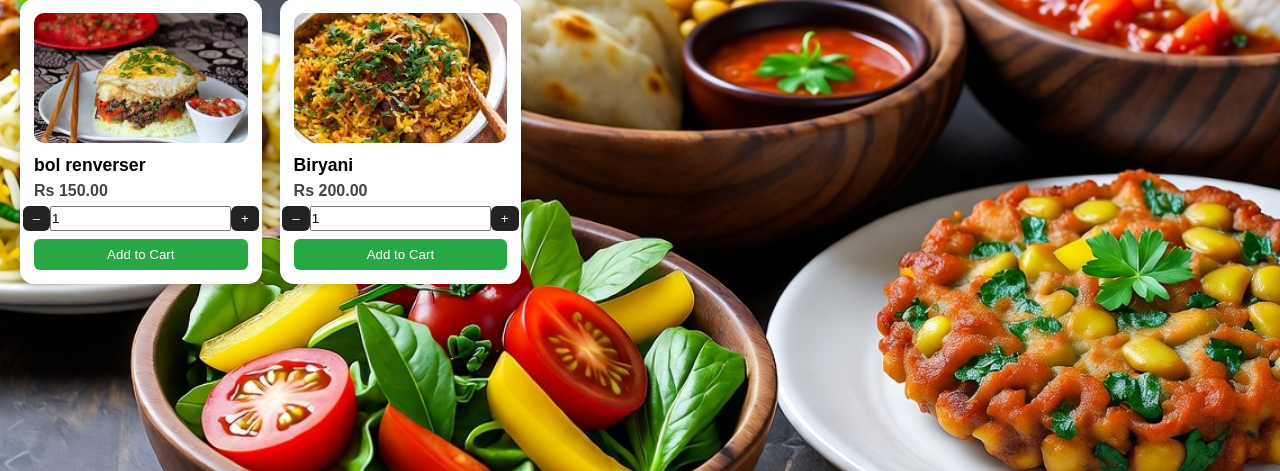
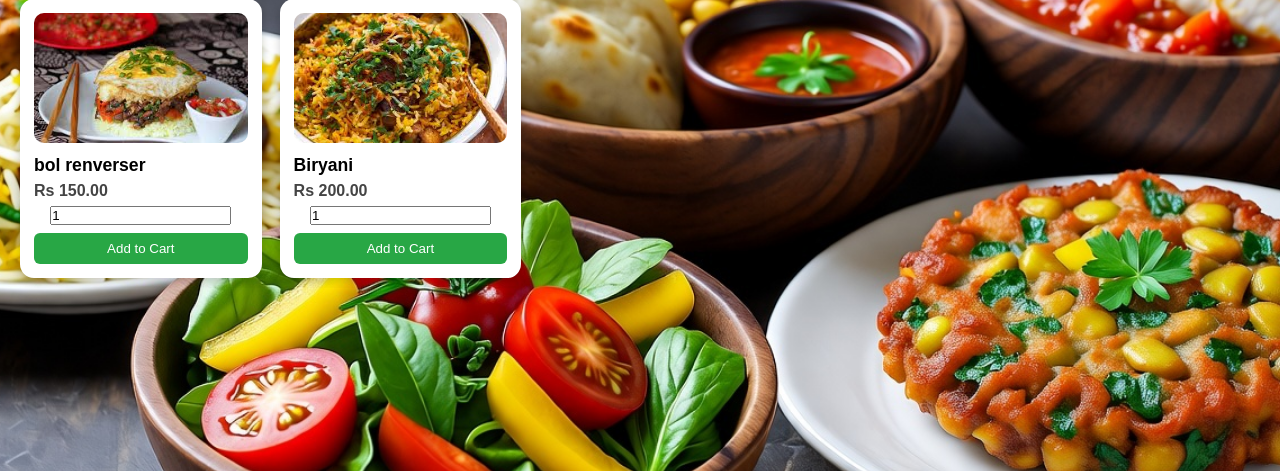
Before and after one commit to Toushal29/WMAD_Assignment, a Django app: page /order/ in a window 1280 px wide. Shown: the part 218-689 px from the top of the page. Run offline with Django 5.2, Linux system fonts and the light colour scheme; data comes from the database, SQL or seed files in the repository; data that the repository does not hold is empty.

Commit message:
Modify quantity input to include min attribute
Updated quantity input to enforce a minimum value of 1.

```diff
--- a/WMAD_project/web_app/templates/web_app/main_page/order.html
+++ b/WMAD_project/web_app/templates/web_app/main_page/order.html
@@ -62,9 +62,9 @@
         <p class="price">Rs {{ item.price }}</p>
 
         <div class="quantity-container">
-            <button class="qty-btn" onclick="changeQty(this, -1)">–</button>
-            <input type="number" class="quantity" value="1">
-            <button class="qty-btn" onclick="changeQty(this, 1)">+</button>
+
+            <input type="number" class="quantity" value="1" min="1">
+
         </div>
 
         <button class="add-cart-btn" onclick="addToCart(this)">Add to Cart</button>
```
